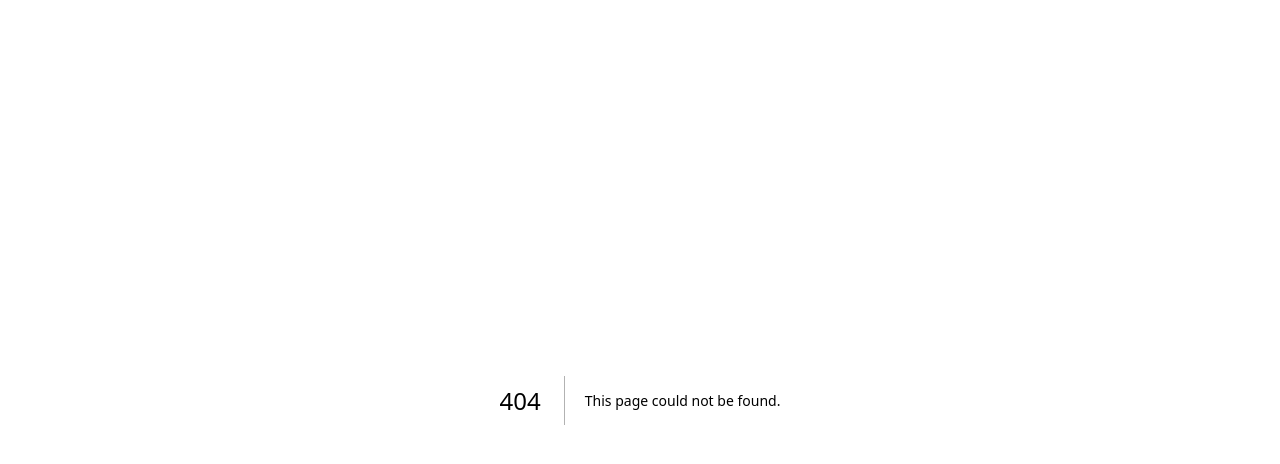
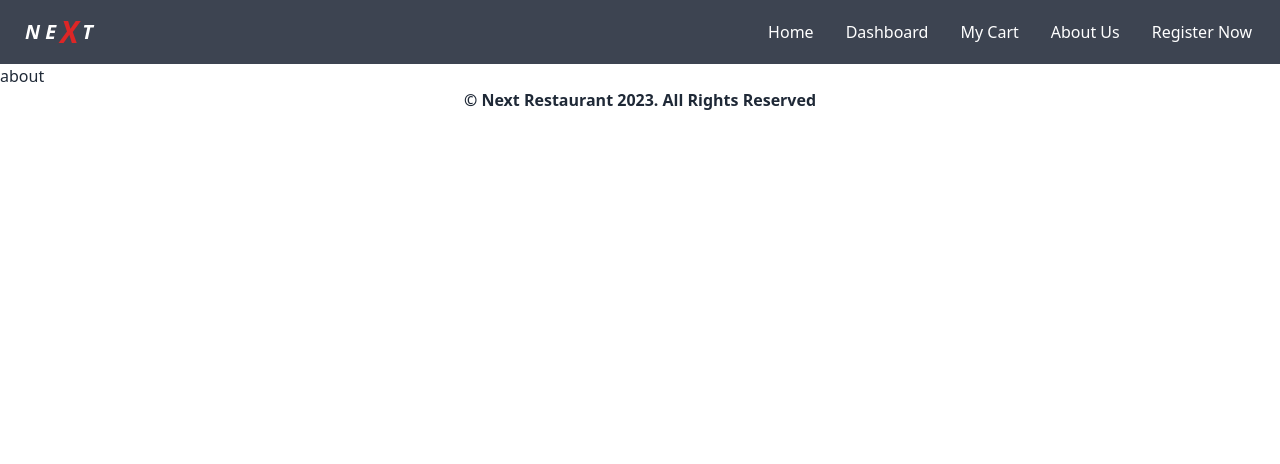
Before and after one commit to nahidahmed02/hungry-den, a Next.js app: page /about in a window 1280 px wide. Before the commit this address had no page. Shown: the top 464 px of the page. Built offline with nearby package versions, Linux system fonts and the light colour scheme.

Commit message:
initialized the project

```diff
--- /dev/null
+++ b/components/Footer.js
@@ -0,0 +1,11 @@
+import React from 'react'
+
+const Footer = () => {
+    return (
+        <footer>
+            <p className='text-center font-bold '>&copy; Next Restaurant 2023. All Rights Reserved</p>
+        </footer>
+    )
+}
+
+export default Footer
--- /dev/null
+++ b/components/Header.js
@@ -0,0 +1,39 @@
+import Link from 'next/link'
+import React from 'react'
+
+const Header = () => {
+    const menuItems =
+        <>
+            <li><Link href="/">Home</Link></li>
+            <li><Link href="/">Dashboard</Link></li>
+            <li><Link href="/">My Cart</Link></li>
+            <li><Link href="/about">About Us</Link></li>
+            <li><Link href="/">Register Now</Link></li>
+        </>
+    return (
+        <header>
+            <div className="navbar bg-neutral text-neutral-content">
+                <div className="navbar-start">
+                    <div className="dropdown">
+                        <label tabIndex={0} className="btn btn-ghost lg:hidden">
+                            <svg xmlns="http://www.w3.org/2000/svg" className="h-5 w-5" fill="none" viewBox="0 0 24 24" stroke="currentColor"><path strokeLinecap="round" strokeLinejoin="round" strokeWidth="2" d="M4 6h16M4 12h8m-8 6h16" /></svg>
+                        </label>
+                        <ul tabIndex={0} className="menu menu-compact dropdown-content mt-3 p-2 shadow bg-neutral rounded-box w-52">
+                            {menuItems}
+                        </ul>
+                    </div>
+                    <a className="btn btn-ghost normal-case text-xl italic">N E <span className='text-red-600 text-3xl mx-1 '> X </span> T</a>
+                </div>
+                <div className="navbar-end hidden lg:flex ">
+                    <ul className="menu menu-horizontal px-1">
+                        {menuItems}
+
+                    </ul>
+                </div>
+
+            </div>
+        </header>
+    )
+}
+
+export default Header
--- /dev/null
+++ b/components/Layout/Layout.js
@@ -0,0 +1,15 @@
+import React from 'react'
+import Footer from '../Footer'
+import Header from '../Header'
+
+const Layout = ({ children }) => {
+    return (
+        <>
+            <Header></Header>
+            {children}
+            <Footer></Footer>
+        </>
+    )
+}
+
+export default Layout
--- a/package.json
+++ b/package.json
@@ -9,10 +9,16 @@
     "lint": "next lint"
   },
   "dependencies": {
+    "daisyui": "^2.51.4",
     "eslint": "8.36.0",
     "eslint-config-next": "13.2.4",
     "next": "13.2.4",
     "react": "18.2.0",
     "react-dom": "18.2.0"
+  },
+  "devDependencies": {
+    "autoprefixer": "^10.4.14",
+    "postcss": "^8.4.21",
+    "tailwindcss": "^3.2.7"
   }
 }
--- /dev/null
+++ b/pages/about.js
@@ -0,0 +1,12 @@
+import Layout from '@/components/Layout/Layout'
+import React from 'react'
+
+const about = () => {
+    return (
+        <Layout>
+            about
+        </Layout>
+    )
+}
+
+export default about
--- a/pages/index.js
+++ b/pages/index.js
@@ -1,7 +1,7 @@
 import Head from 'next/head'
 import Image from 'next/image'
 import { Inter } from 'next/font/google'
-import styles from '@/styles/Home.module.css'
+import Layout from '@/components/Layout/Layout'
 
 const inter = Inter({ subsets: ['latin'] })
 
@@ -9,114 +9,16 @@ export default function Home() {
   return (
     <>
       <Head>
-        <title>Create Next App</title>
-        <meta name="description" content="Generated by create next app" />
+        <title>Next Restaurant</title>
+        <meta name="description" content="Rastaurant" />
         <meta name="viewport" content="width=device-width, initial-scale=1" />
         <link rel="icon" href="/favicon.ico" />
       </Head>
-      <main className={styles.main}>
-        <div className={styles.description}>
-          <p>
-            Get started by editing&nbsp;
-            <code className={styles.code}>pages/index.js</code>
-          </p>
-          <div>
-            <a
-              href="https://vercel.com?utm_source=create-next-app&utm_medium=default-template&utm_campaign=create-next-app"
-              target="_blank"
-              rel="noopener noreferrer"
-            >
-              By{' '}
-              <Image
-                src="/vercel.svg"
-                alt="Vercel Logo"
-                className={styles.vercelLogo}
-                width={100}
-                height={24}
-                priority
-              />
-            </a>
-          </div>
-        </div>
 
-        <div className={styles.center}>
-          <Image
-            className={styles.logo}
-            src="/next.svg"
-            alt="Next.js Logo"
-            width={180}
-            height={37}
-            priority
-          />
-          <div className={styles.thirteen}>
-            <Image
-              src="/thirteen.svg"
-              alt="13"
-              width={40}
-              height={31}
-              priority
-            />
-          </div>
-        </div>
-
-        <div className={styles.grid}>
-          <a
-            href="https://nextjs.org/docs?utm_source=create-next-app&utm_medium=default-template&utm_campaign=create-next-app"
-            className={styles.card}
-            target="_blank"
-            rel="noopener noreferrer"
-          >
-            <h2 className={inter.className}>
-              Docs <span>-&gt;</span>
-            </h2>
-            <p className={inter.className}>
-              Find in-depth information about Next.js features and&nbsp;API.
-            </p>
-          </a>
-
-          <a
-            href="https://nextjs.org/learn?utm_source=create-next-app&utm_medium=default-template&utm_campaign=create-next-app"
-            className={styles.card}
-            target="_blank"
-            rel="noopener noreferrer"
-          >
-            <h2 className={inter.className}>
-              Learn <span>-&gt;</span>
-            </h2>
-            <p className={inter.className}>
-              Learn about Next.js in an interactive course with&nbsp;quizzes!
-            </p>
-          </a>
-
-          <a
-            href="https://vercel.com/templates?framework=next.js&utm_source=create-next-app&utm_medium=default-template&utm_campaign=create-next-app"
-            className={styles.card}
-            target="_blank"
-            rel="noopener noreferrer"
-          >
-            <h2 className={inter.className}>
-              Templates <span>-&gt;</span>
-            </h2>
-            <p className={inter.className}>
-              Discover and deploy boilerplate example Next.js&nbsp;projects.
-            </p>
-          </a>
-
-          <a
-            href="https://vercel.com/new?utm_source=create-next-app&utm_medium=default-template&utm_campaign=create-next-app"
-            className={styles.card}
-            target="_blank"
-            rel="noopener noreferrer"
-          >
-            <h2 className={inter.className}>
-              Deploy <span>-&gt;</span>
-            </h2>
-            <p className={inter.className}>
-              Instantly deploy your Next.js site to a shareable URL
-              with&nbsp;Vercel.
-            </p>
-          </a>
-        </div>
+      <main>
+        <Layout>
+          <h>NEXT Restaurant</h>
+        </Layout>
       </main>
     </>
   )
--- /dev/null
+++ b/postcss.config.js
@@ -0,0 +1,6 @@
+module.exports = {
+  plugins: {
+    tailwindcss: {},
+    autoprefixer: {},
+  },
+}
--- a/styles/globals.css
+++ b/styles/globals.css
@@ -1,107 +1,3 @@
-:root {
-  --max-width: 1100px;
-  --border-radius: 12px;
-  --font-mono: ui-monospace, Menlo, Monaco, 'Cascadia Mono', 'Segoe UI Mono',
-    'Roboto Mono', 'Oxygen Mono', 'Ubuntu Monospace', 'Source Code Pro',
-    'Fira Mono', 'Droid Sans Mono', 'Courier New', monospace;
-
-  --foreground-rgb: 0, 0, 0;
-  --background-start-rgb: 214, 219, 220;
-  --background-end-rgb: 255, 255, 255;
-
-  --primary-glow: conic-gradient(
-    from 180deg at 50% 50%,
-    #16abff33 0deg,
-    #0885ff33 55deg,
-    #54d6ff33 120deg,
-    #0071ff33 160deg,
-    transparent 360deg
-  );
-  --secondary-glow: radial-gradient(
-    rgba(255, 255, 255, 1),
-    rgba(255, 255, 255, 0)
-  );
-
-  --tile-start-rgb: 239, 245, 249;
-  --tile-end-rgb: 228, 232, 233;
-  --tile-border: conic-gradient(
-    #00000080,
-    #00000040,
-    #00000030,
-    #00000020,
-    #00000010,
-    #00000010,
-    #00000080
-  );
-
-  --callout-rgb: 238, 240, 241;
-  --callout-border-rgb: 172, 175, 176;
-  --card-rgb: 180, 185, 188;
-  --card-border-rgb: 131, 134, 135;
-}
-
-@media (prefers-color-scheme: dark) {
-  :root {
-    --foreground-rgb: 255, 255, 255;
-    --background-start-rgb: 0, 0, 0;
-    --background-end-rgb: 0, 0, 0;
-
-    --primary-glow: radial-gradient(rgba(1, 65, 255, 0.4), rgba(1, 65, 255, 0));
-    --secondary-glow: linear-gradient(
-      to bottom right,
-      rgba(1, 65, 255, 0),
-      rgba(1, 65, 255, 0),
-      rgba(1, 65, 255, 0.3)
-    );
-
-    --tile-start-rgb: 2, 13, 46;
-    --tile-end-rgb: 2, 5, 19;
-    --tile-border: conic-gradient(
-      #ffffff80,
-      #ffffff40,
-      #ffffff30,
-      #ffffff20,
-      #ffffff10,
-      #ffffff10,
-      #ffffff80
-    );
-
-    --callout-rgb: 20, 20, 20;
-    --callout-border-rgb: 108, 108, 108;
-    --card-rgb: 100, 100, 100;
-    --card-border-rgb: 200, 200, 200;
-  }
-}
-
-* {
-  box-sizing: border-box;
-  padding: 0;
-  margin: 0;
-}
-
-html,
-body {
-  max-width: 100vw;
-  overflow-x: hidden;
-}
-
-body {
-  color: rgb(var(--foreground-rgb));
-  background: linear-gradient(
-      to bottom,
-      transparent,
-      rgb(var(--background-end-rgb))
-    )
-    rgb(var(--background-start-rgb));
-}
-
-a {
-  color: inherit;
-  text-decoration: none;
-}
-
-@media (prefers-color-scheme: dark) {
-  html {
-    color-scheme: dark;
-  }
-}
+@tailwind base;
+@tailwind components;
+@tailwind utilities;
--- /dev/null
+++ b/tailwind.config.js
@@ -0,0 +1,14 @@
+/** @type {import('tailwindcss').Config} */
+module.exports = {
+  content: [
+    "./app/**/*.{js,ts,jsx,tsx}",
+    "./pages/**/*.{js,ts,jsx,tsx}",
+    "./components/**/*.{js,ts,jsx,tsx}",
+
+    // Or if using `src` directory:
+    "./src/**/*.{js,ts,jsx,tsx}",
+  ], theme: {
+    extend: {},
+  },
+  plugins: [require("daisyui")],
+}
```
Also changed, not shown: 1 other file (tests, documents, lock files or other folders).
